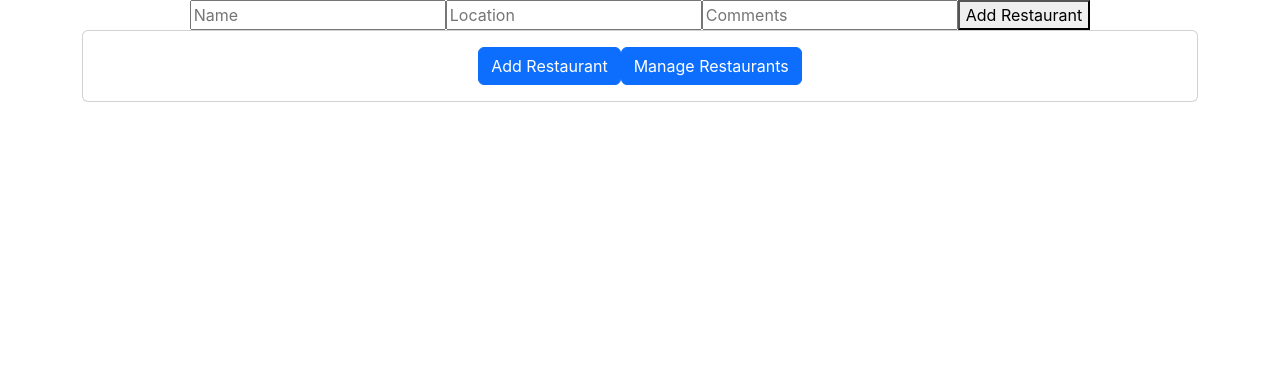
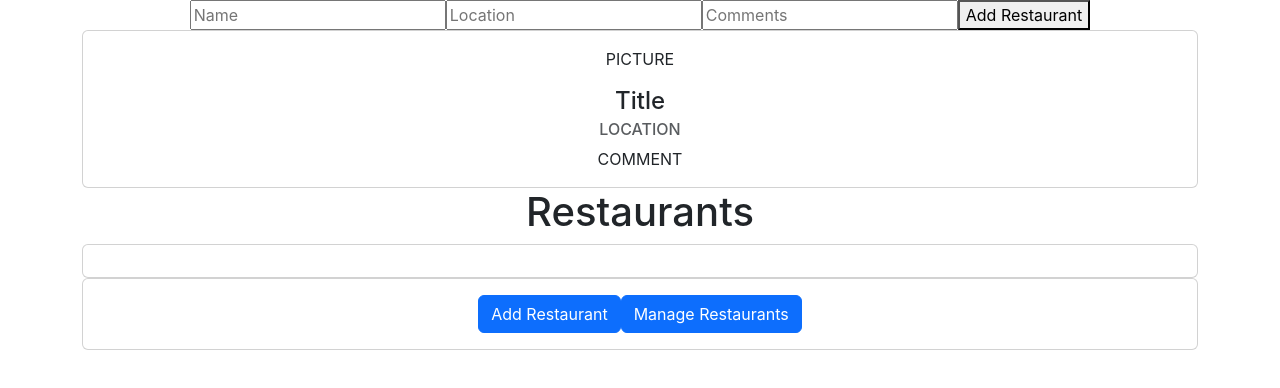
Before and after one commit to Cremacious/greg-lunch-o-matic, a React (Create React App) app: page / in a window 1280 px wide. Shown: the top 388 px of the page. Built offline with nearby package versions, Linux system fonts and the light colour scheme.

Commit message:
Setup for testing restaurant form added.

```diff
--- a/src/App.js
+++ b/src/App.js
@@ -2,6 +2,7 @@ import React from 'react';
 import { BrowserRouter as Router, Routes, Route, Link } from 'react-router-dom';
 import { Restaurants } from './features/restaurants/Restaurants';
 import { RestaurantForm } from './features/restaurants/RestaurantForm';
+import {Restaurant} from './features/restaurants/Restaurant';
 import './App.css';
 
 function App() {
@@ -12,6 +13,8 @@ function App() {
           <Route path="/" element={<RestaurantForm />} />
           <Route path="/restaurants" element={<Restaurants />} />
         </Routes>
+      <Restaurant />
+      <Restaurants />
         <div className="container">
           <div className="card">
             <div className="card-body">
```
